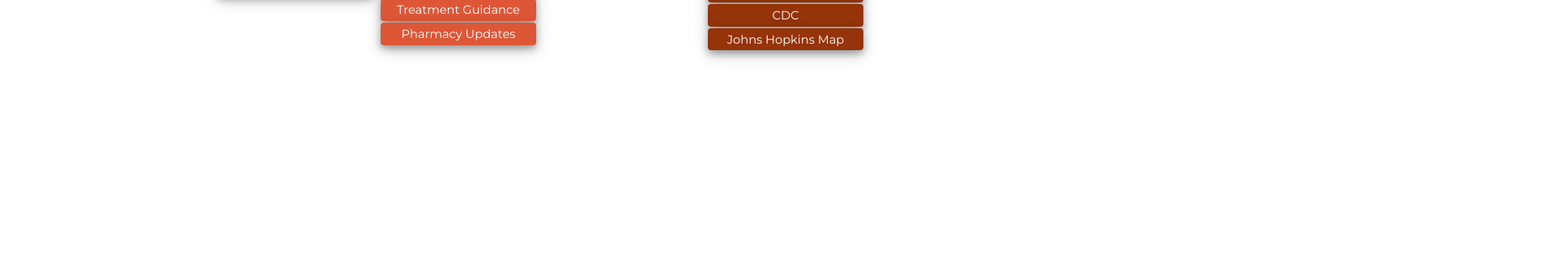
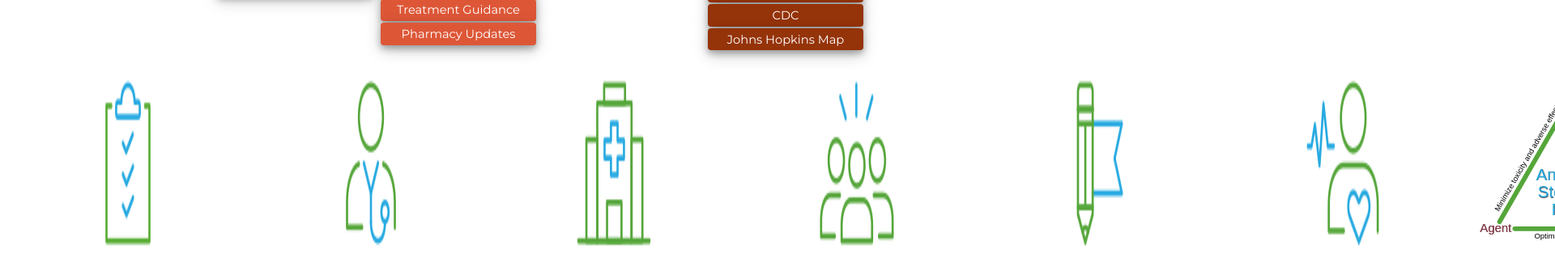
Before and after one commit to pharmot/rx-launchpad, a plain HTML site: page index.html in a window 1280 px wide. Shown: the part 627-951 px from the top of the page at 81% size, 1920 px wide, since content can reach past the window. Before the commit the page ends 800 px from the top, so only its background shows below. Drawn offline with nearby package versions, Linux system fonts and the light colour scheme.

Commit message:
Temporarily add icons

```diff
--- a/index.html
+++ b/index.html
@@ -121,6 +121,15 @@
       <a class="btn covid-ext" href="https://coronavirus.jhu.edu/map.html">Johns Hopkins Map</a>
     </div>
   </div>
+  <div style="display:flex">
+    <img src="icons/Chart-vmfh-wide.png" width="300">
+    <img src="icons/Healthcare Professional-vmfh-wide.png" width="300">
+    <img src="icons/Hospital-vmfh-wide.png" width="300">
+    <img src="icons/Inclusiveness-vmfh-wide.png" width="300">
+    <img src="icons/Learning-vmfh-wide.png" width="300">
+    <img src="icons/Patient-vmfh-wide.png" width="300">
+    <img src="icons/vmfh-asp-new.svg" width="300">
+  </div>
   <script src='https://cdnjs.cloudflare.com/ajax/libs/jquery/3.4.1/jquery.min.js'></script>
   <script src='launchpad.js'></script>
 </body>
```
